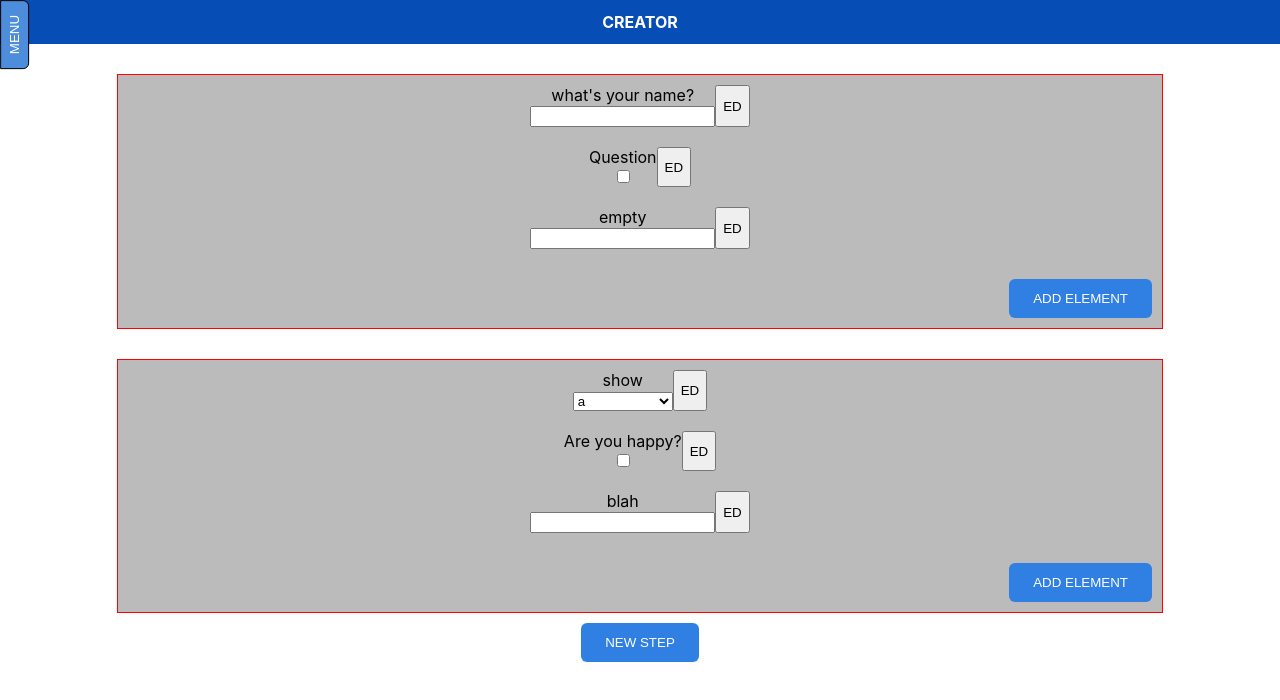
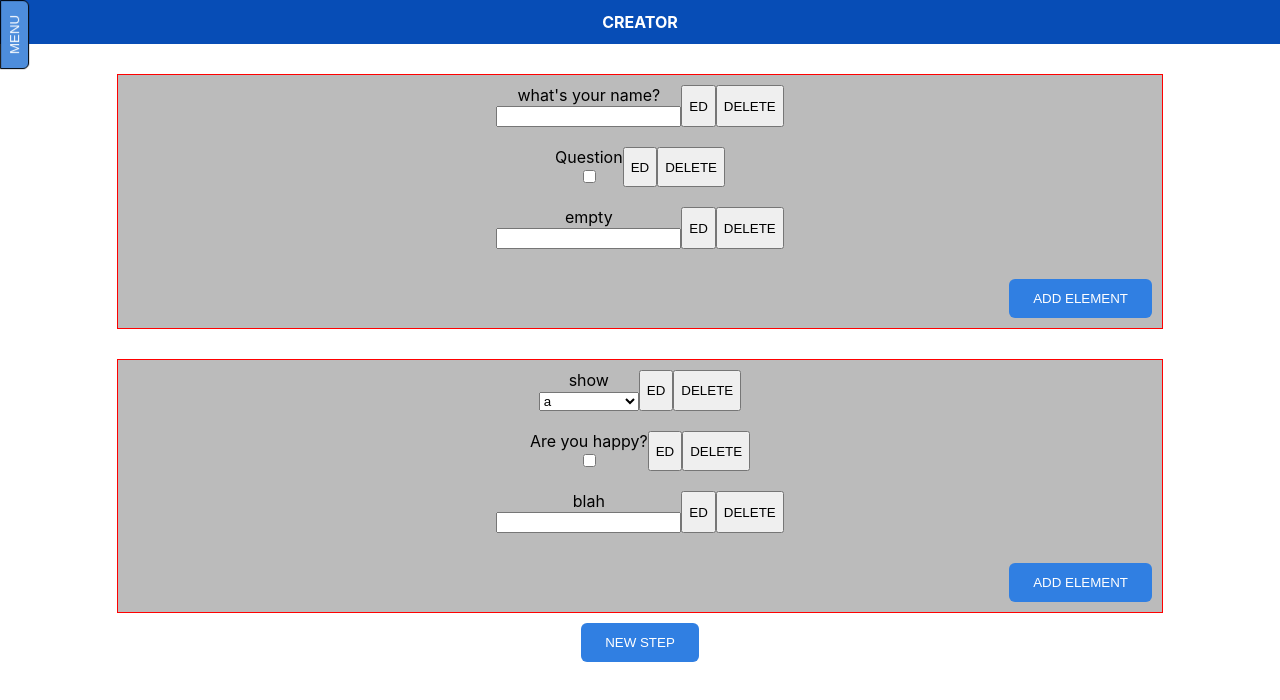
Before and after one commit to Tubka/multistepform, a React (Create React App) app: page / in a window 1280 px wide. Shown: the top 700 px of the page. Built offline with nearby package versions, Linux system fonts and the light colour scheme.

Commit message:
prepared add new step in form

```diff
--- a/src/components/AdminPanel/AdminPanel.tsx
+++ b/src/components/AdminPanel/AdminPanel.tsx
@@ -2,70 +2,15 @@ import classes from './AdminPanel.module.css';
 import React, { useEffect, useState } from 'react';
 import { Navigation } from '../Navigation/Navigation';
 import { ChooseElement } from './ChooseElement/ChooseElement';
-
-// interface IProperties {
-//   [key: string]: string;
-// }
-
-// interface IStyle {
-//   [key: string]: string
-// }
-
-// interface IElement {
-//   id: string;
-//   element: string;
-//   description?: string;
-//   options?: string[];
-//   text?: string;
-//   properties?: IProperties;
-//   style?: IStyle;
-// }
-
-// interface IForms {
-//   name: string;
-//   steps: Array<IElement[]>;
-//   style?: IStyle;
-// }
-
-
-interface IProperties {
-  [key: string]: string;
-}
-
-interface IStyle {
-  [key: string]: string
-}
-
-interface IElement {
-  id: string | number;
-  label: string;
-  element: string;
-  type?: string;
-  description?: string;
-  options?: string[];
-  properties?: IProperties;
-  style?: IStyle;
-}
-
-interface IStep {
-  id: string | number;
-  elements: IElement[];
-}
-
-interface IForm {
-  id: string | number;
-  name: string;
-  steps: IStep[];
-  style?: IStyle;
-}
+import { IForm } from '../../models/Form.models';
 
 export const AdminPanel = (): JSX.Element => {
   const [showPropertiesOfId, setShowPropertiesOfId] = useState<number>(-1)
   const [editId, setEditId] = useState<string | number>('')
+  const [form, setForm] = useState<IForm | null>(null);
 
-
-
-  const form: IForm = {
+  useEffect(() => {
+    setForm({
         id: 1,
         name: 'form1',
         steps: [
@@ -103,18 +48,36 @@ export const AdminPanel = (): JSX.Element => {
                 label: 'blah'}]
           }
         ]
-  }
-
+      })
+  },[])
 
   const handleEdit = (e: React.MouseEvent, id: string | number) => {
     e.preventDefault()
     setEditId(id)
+  }
+  const handleNewElement = (id: number | string) => {
+
+  }
+
+  const handleNewStep = () => {
+    const newStep = {id:123, elements: []}
+
+    form && setForm((prev: IForm | null) => {
+
+      if(!prev) {
+        return null
+      }
+
+      return ({
+        ...prev,
+        ['steps']: [...prev.steps, newStep]
+      })
+    })
+  }
+
+  const handleDeleteElement = (id: string | number) => {
     console.log(id)
   }
-  const handleNewElement = (id: number | string) => {
-    console.log(id)
-  }
-
 
   return (
     <div>
@@ -122,20 +85,21 @@ export const AdminPanel = (): JSX.Element => {
       <h1 className={classes.header}>CREATOR</h1>
       <ul className={classes.forms}>
 
-        {form.steps.map((step, index) => {
+        {form?.steps.map((step, index) => {
           return (
             <li className={classes.container} key={index}>
 
               {step.elements.map((el) => {
                   return (
-                    <div className={classes.flex}>
+                    <div key={index} className={classes.flex}>
                       <div>
-                        <p className={classes.question}>{el.label}</p>
+                        <label className={classes.question}>{el.label}</label>
                         <div>
                           <ChooseElement element={el}/>
                         </div>
                       </div>
                       <button onClick={(e) => handleEdit(e, el.id)}>ED</button>
+                      <button onClick={() => handleDeleteElement(el.id)}>DELETE</button>
                     </div>
                   )
               })}
@@ -143,40 +107,7 @@ export const AdminPanel = (): JSX.Element => {
             </li>
           )
         })}
-        <button className={classes.button}> NEW STEP</button>
-
-
-
-        {/* {form.steps.elements.map((step, index: number) => {
-          <li className= {classes.oneLi} key={index}>
-            <button>asdasdasd</button>
-              <form >
-
-                {step.elements.map(step => {
-                  const CustomTag = step.element as keyof JSX.IntrinsicElements;
-                  return CustomTag === 'input' ?
-                    <>
-                    {console.log('wchodzi do środka')}
-                      <h1>asasd</h1>
-                      <label>
-                        {step.description}
-                        <CustomTag/>
-                        <button onClick={(e) => handleEdit(e, step.id, index)}>EDIT</button>
-                      </label>
-                    </> :
-                    <div style={{margin: '10px 0', display: 'flex'}}>
-                      {CustomTag === 'select' && <span style={{marginRight: '10px'}}>+</span>}
-                      <CustomTag style={{width: '100px'}}>
-                        {CustomTag === 'select' && step.options?.map(oneOption => <option>{oneOption}</option>)}
-                        {step.description}
-                      </CustomTag>
-                      <button onClick={(e) => handleEdit(e, step.id, index)}>EDIT</button>
-                     </div>
-                })}
-              </form>
-          </li>
-        })} */}
-
+        <button onClick={handleNewStep} className={classes.button}> NEW STEP</button>
       </ul>
     </div>
   );
--- a/src/components/Navigation/Navigation.module.css
+++ b/src/components/Navigation/Navigation.module.css
@@ -1,5 +1,5 @@
 .container {
-  position: absolute;
+  position: fixed;
   top: 0;
   left: 0;
   width: 70%;
@@ -61,7 +61,7 @@
 }
 
 .menuBtn {
-  position: absolute;
+  position: fixed;
   transform: translateX(0) rotate(270deg);
   left: -20px;
   top: 20px;
```
Also changed, not shown: src/models/Form.models.ts (added, +30 -0 lines). Lines whose indentation alone changed are shown as unchanged.
